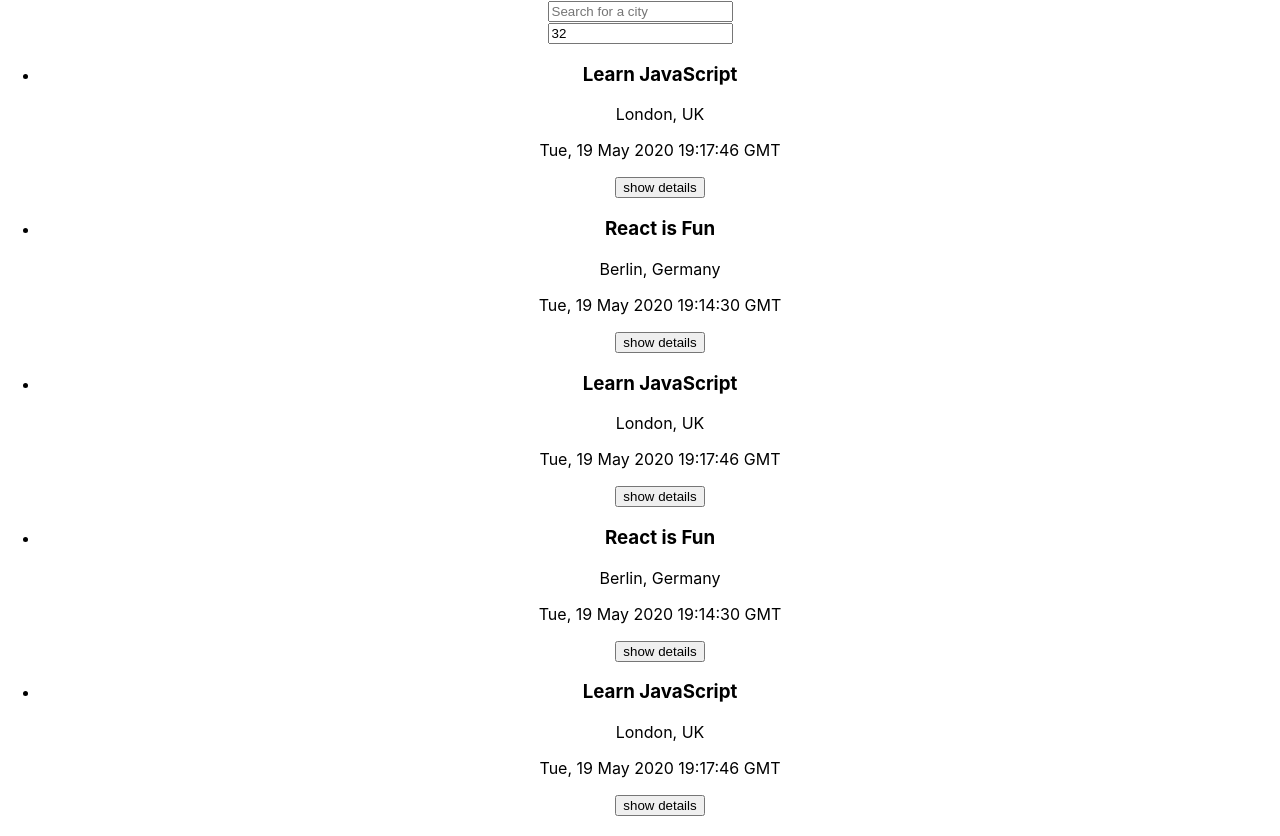
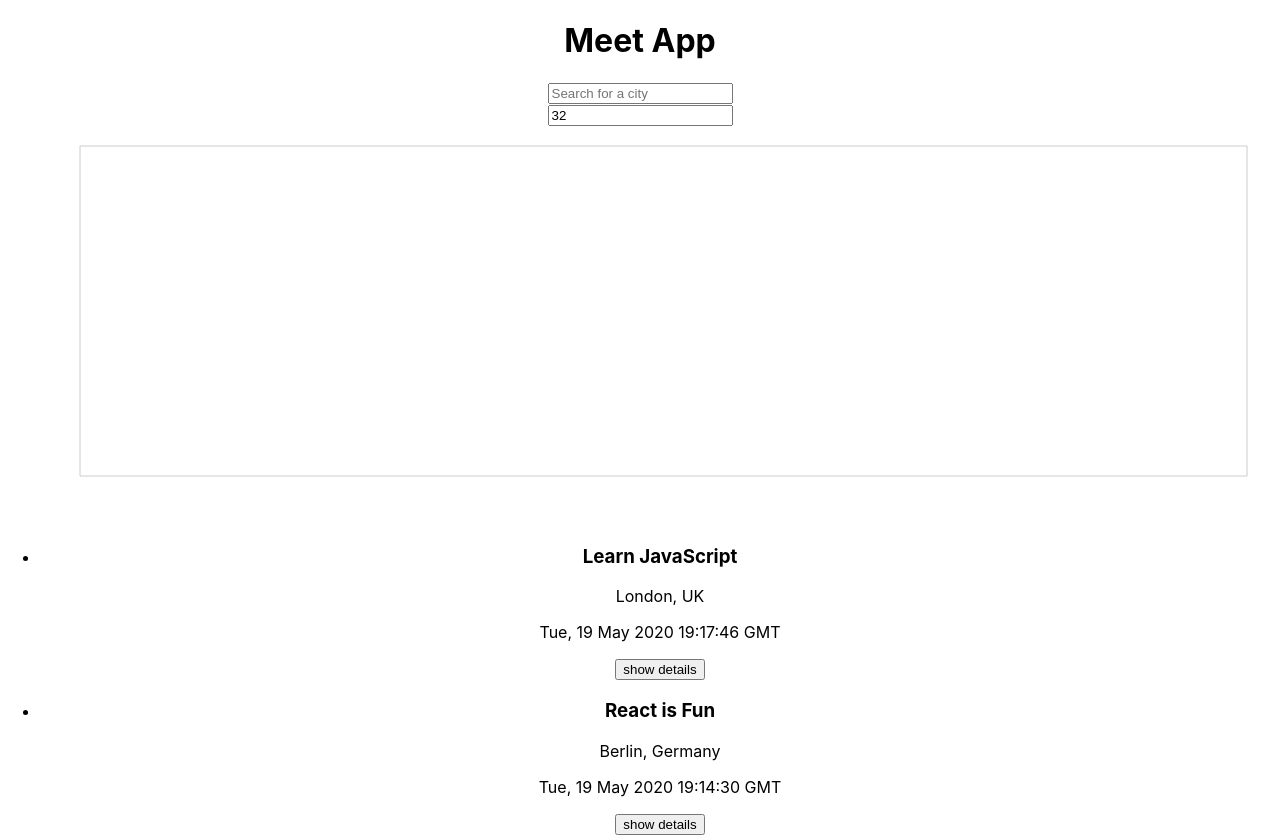
Before and after one commit to Nwilso21/meet, a React (Create React App) app: page / in a window 1280 px wide. Shown: the top 836 px of the page. Built offline with nearby package versions, Linux system fonts and the light colour scheme; what atatus-spa would draw is missing.

Commit message:
Chart Changes

```diff
--- a/package.json
+++ b/package.json
@@ -10,6 +10,7 @@
         "react": "^18.2.0",
         "react-dom": "^18.2.0",
         "react-scripts": "5.0.1",
+        "recharts": "^2.12.7",
         "upper-case": "^3.0.0",
         "user-event": "^4.0.0",
         "web-vitals": "^2.1.4",
--- a/src/App.js
+++ b/src/App.js
@@ -6,6 +6,7 @@
 import { InfoAlert } from './components/Alert';
 import { ErrorAlert } from './components/Alert';
 import {WarningAlert} from './components/Alert';
+import CityEventsChart from './components/CityEventsChart';
 
 import './App.css';
 
@@ -40,20 +41,21 @@
 
   return (
     <div className="App">
+      <h1>Meet App</h1>
       <div className="alerts-container">
         {infoAlert.length ? <InfoAlert text={infoAlert} /> : null}
+        {warningAlert.length ? <WarningAlert text={warningAlert} /> : null}
         {errorAlert.length ? <ErrorAlert text={errorAlert} /> : null}
-        {warningAlert.length ? <WarningAlert text={warningAlert} /> : null}
       </div>
       <CitySearch
         allLocations={allLocations}
         setCurrentCity={setCurrentCity}
         setInfoAlert={setInfoAlert} />
-      <NumberOfEvents setCurrentNOE={setCurrentNOE}
-      setErrorAlert={setErrorAlert} />
+      <NumberOfEvents setCurrentNOE={setCurrentNOE} setErrorAlert={setErrorAlert} />
+      <CityEventsChart allLocations={allLocations} events={events} />
       <EventList events={events} />
     </div>
-  );
+ );
 }
 
 export default App;
--- /dev/null
+++ b/src/components/CityEventsChart.js
@@ -0,0 +1,47 @@
+import { useState, useEffect } from 'react';
+import {
+  ScatterChart,
+  Scatter,
+  XAxis, YAxis,
+  CartesianGrid,
+  Tooltip,
+  ResponsiveContainer
+} from 'recharts';
+
+const CityEventsChart = ({ allLocations, events }) => {
+  const [data, setData] = useState([]);
+
+  useEffect(() => {
+    setData(getData());
+  }, [`${data}`]);
+
+  const getData = () => {
+    const data = allLocations.map((location) => {
+      const count = events.filter((event) => event.location === location).length
+      const city = location.split(', ')[0]
+      return { city, count };
+    })
+    return data;
+  };
+
+  return (
+    <ResponsiveContainer width="99%" height={400}>
+      <ScatterChart
+        margin={{
+          top: 20,
+          right: 20,
+          bottom: 20,
+          left: 20,
+        }}
+      >
+        <CartesianGrid />
+        <XAxis type="category" dataKey="city" name="City" />
+        <YAxis type="number" dataKey="count" name="Number of Events" />
+        <Tooltip cursor={{ strokeDasharray: '3 3' }} />
+        <Scatter name="A school" data={data} fill="#8884d8" />
+      </ScatterChart>
+    </ResponsiveContainer>
+  );
+}
+
+export default CityEventsChart;
```
Also changed, not shown: 1 other file (tests, documents, lock files or other folders).
